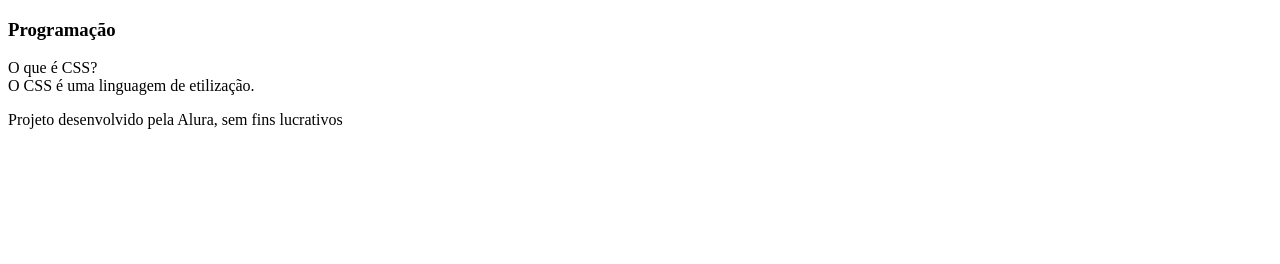
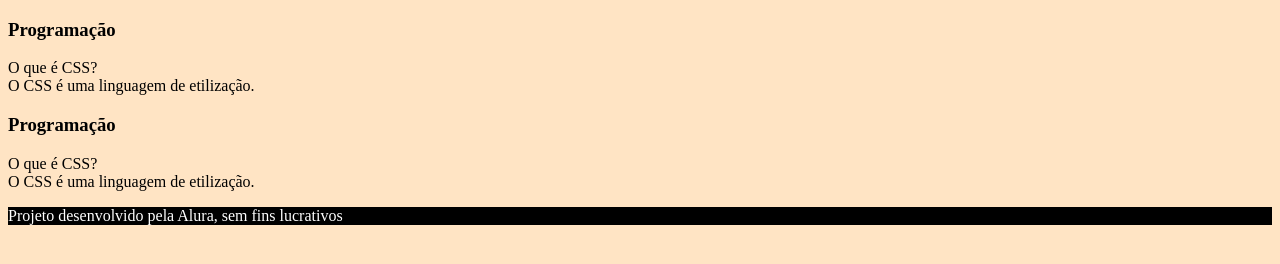
Before and after one commit to KauaRoseiraa/Projeto-Final-Mat-II, a plain HTML site: page index.html in a window 1280 px wide. Drawn offline with Linux system fonts and the light colour scheme; files that its build step writes are made by us from their sources.

Commit message:
Add files via upload

```diff
--- a/index.html
+++ b/index.html
@@ -4,6 +4,7 @@
     <meta charset="UTF-8">
     <meta http-equiv="X-UA-Compatible" content="IE=edge">
     <meta name="viewport" content="width=device-width, initial-scale=1.0">
+    <link rel="stylesheet" href="assets/style.css">
     <title>Document</title>
 </head>
 <body>
@@ -17,7 +18,15 @@
           </div>
           <div class=”cartao__conteudo__resposta”>
             O CSS é uma linguagem de etilização.
-         </div>
+      </div>
+         <article class=”cartao”>
+          <div class=”cartao__conteudo”>
+            <h3>Programação</h3>
+            <div class=”cartao__conteudo__pergunta”>
+              O que é CSS?
+            </div>
+            <div class=”cartao__conteudo__resposta”>
+              O CSS é uma linguagem de etilização.
         </div>
       </article>
     </section>
```
